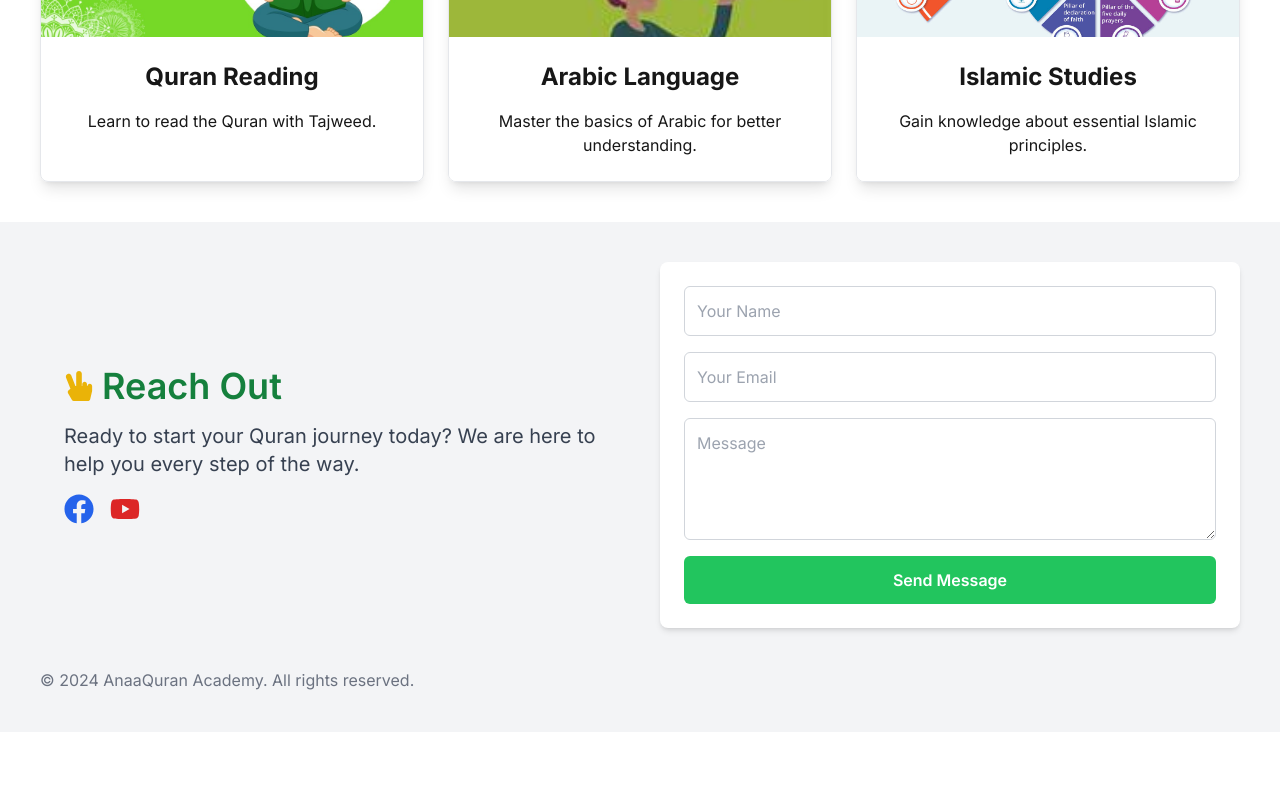
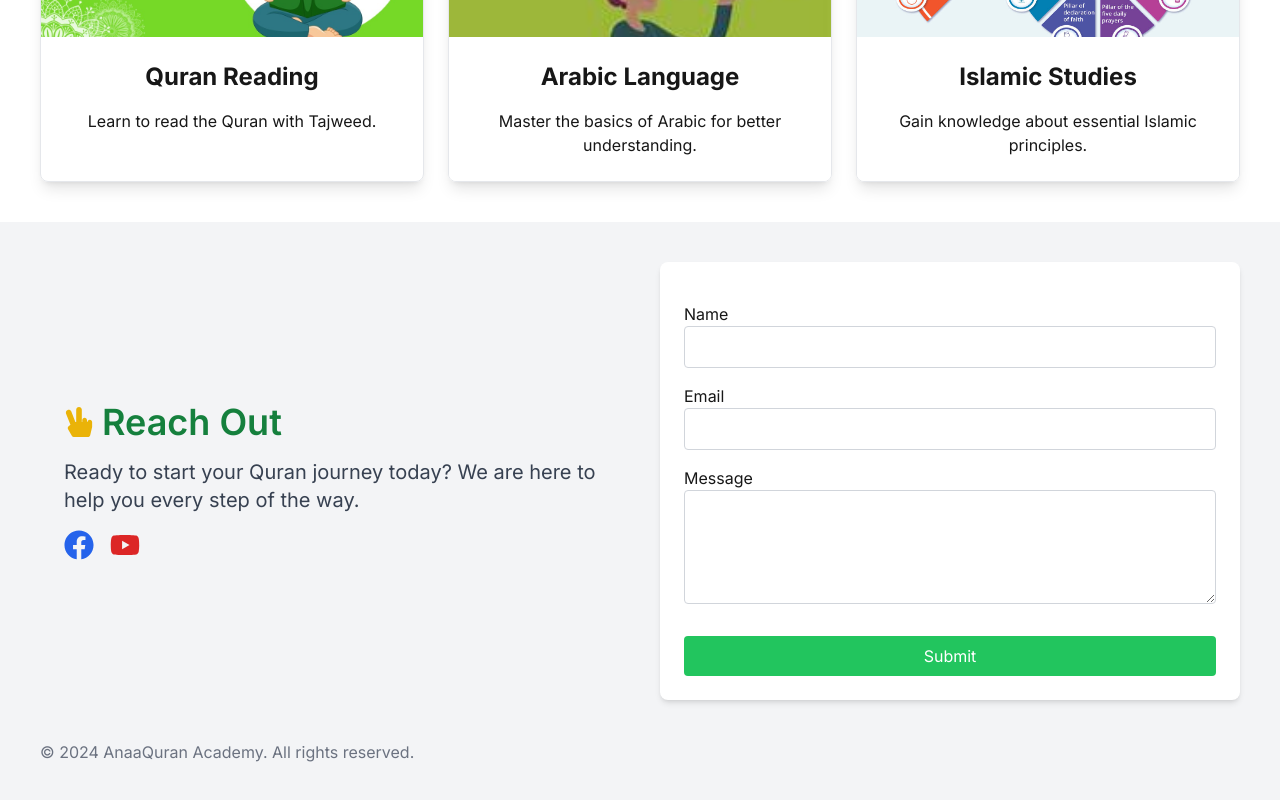
Before and after one commit to khaled9912/quran_academy, a Next.js app: page / in a window 1280 px wide. Shown: the part 1500-2300 px from the top of the page. Before the commit the page ends 2232 px from the top, so only its background shows below. Built offline with nearby package versions, Linux system fonts and the light colour scheme.

Commit message:
feat: finalize contact form by addding nodemailer

```diff
--- a/package.json
+++ b/package.json
@@ -10,9 +10,12 @@
     "format": "prettier --write ."
   },
   "dependencies": {
+    "dotenv": "^16.4.5",
     "next": "14.2.8",
+    "nodemailer": "^6.9.16",
     "react": "^18",
     "react-dom": "^18",
+    "react-hook-form": "^7.53.2",
     "react-icons": "^5.3.0"
   },
   "devDependencies": {
--- /dev/null
+++ b/src/app/api/contact/route.js
@@ -0,0 +1,33 @@
+import nodemailer from 'nodemailer';
+
+export async function POST (request) {
+    const { name, email, message } = await request.json();
+    const mailData = {
+      from: email,
+      to: process.env.RECEIVER_EMAIL,
+      subject: `You have a new message from ${name}`,
+      text: message + " | Sent from: " + email,
+    html: `<div>${message}</div><p>Sent from:
+    ${email}</p>`
+     }
+
+     const transporter = nodemailer.createTransport({
+       port: 465,
+       host: "smtp.gmail.com",
+       auth: {
+         user: process.env.EMAIL_USER,
+         pass: process.env.EMAIL_APP_PASSWORD,
+        },
+        secure: true,
+      })
+
+      transporter.sendMail(mailData, function (err, info) {
+       if(err)
+         console.log(err)
+       else
+         console.log(info)
+     })
+
+     return new Response(JSON.stringify({ message: 'Form submitted successfully!' }), {
+        status: 200,
+      });  }
--- a/src/app/globals.css
+++ b/src/app/globals.css
@@ -34,3 +34,23 @@ body {
 .menu-items {
   @apply absolute bg-black text-white left-0 top-20 w-full h-[calc(100vh-80px)] flex flex-col items-center justify-center gap-8 text-xl z-10;
 }
+
+.alert {
+  position: fixed;
+  top: 0;
+  left: 0;
+  width: 100%;
+  padding: 1rem;
+  background-color: #d4edda;
+  color: #155724;
+  border: 1px solid #c3e6cb;
+  font-weight: bold;
+  text-align: center;
+  z-index: 1000;
+  transition: opacity 0.5s ease;
+}
+
+.success-alert {
+  background-color: #d4edda; /* Light green background */
+  color: #155724;           /* Dark green text */
+}
--- a/src/components/Footer.jsx
+++ b/src/components/Footer.jsx
@@ -1,8 +1,51 @@
+'use client'
+import { useForm } from 'react-hook-form';
+import { useState } from 'react';
 import { FaFacebook, FaYoutube, FaHandPeace   } from 'react-icons/fa';
 
 const Footer = ()  => {
+
+
+  const { register, handleSubmit, reset, formState: { errors }, setValue, getValues} = useForm();
+  const [successMessage, setSuccessMessage] = useState('');
+  const [showAlert, setShowAlert] = useState(false);
+
+  const onSubmit = (e) => {
+    let data = getValues()
+
+    fetch('/api/contact', {
+      method: 'POST',
+      headers: {
+        'Accept': 'application/json, text/plain, */*',
+        'Content-Type': 'application/json'
+      },
+      body: JSON.stringify(data)
+    }).then((res) => {
+      console.log('Response received')
+      if (res.status === 200) {
+        console.log('Response succeeded!')
+       reset()
+
+        setSuccessMessage('Thank you! Your message has been sent successfully.');
+        setShowAlert(true);
+         // Hide the alert after 3 seconds
+         setTimeout(() => {
+            setShowAlert(false);
+            setSuccessMessage('');
+          }, 3000);
+      }
+    }).catch((error) => {
+      console.error('Error occurred:', error);
+    });
+  }
+
     return (
         <section className="w-full p-10 bg-gray-100 text-center md:text-left" id='contacts'>
+             {showAlert && (
+        <div className="alert success-alert">
+          {successMessage}
+        </div>
+      )}
             <div className="max-w-7xl mx-auto grid grid-cols-1 md:grid-cols-2 gap-10">
 
                 {/* Left Column - Message */}
@@ -24,29 +67,53 @@ import { FaFacebook, FaYoutube, FaHandPeace   } from 'react-icons/fa';
 
                 {/* Right Column - Contact Form */}
                 <div className="bg-white p-6 rounded-lg shadow-md">
-                    <form className="flex flex-col space-y-4">
+                <form onSubmit={handleSubmit(onSubmit)} className="flex flex-col gap-4 mt-4">
+        <div className="flex flex-col">
+          <label htmlFor="name">Name</label>
           <input
-                            className="border border-gray-300 p-3 rounded-md w-full"
-                            type="text"
-                            placeholder="Your Name"
+            id="name"
+            {...register('name', { required: 'Name is required' })}
+            className="p-2 border border-gray-300 rounded"
           />
+          {errors.name && <span className="text-red-500">{errors.name.message}</span>}
+        </div>
+
+        <div className="flex flex-col">
+          <label htmlFor="email">Email</label>
           <input
-                            className="border border-gray-300 p-3 rounded-md w-full"
+            id="email"
             type="email"
-                            placeholder="Your Email"
+            {...register('email', {
+              required: 'Email is required',
+              pattern: {
+                value: /^[a-zA-Z0-9._%+-]+@[a-zA-Z0-9.-]+\.[a-zA-Z]{2,4}$/,
+                message: 'Enter a valid email address',
+              },
+            })}
+            className="p-2 border border-gray-300 rounded"
           />
+          {errors.email && <span className="text-red-500">{errors.email.message}</span>}
+        </div>
+
+        <div className="flex flex-col">
+          <label htmlFor="message">Message</label>
           <textarea
-                            className="border border-gray-300 p-3 rounded-md w-full"
+            id="message"
+            {...register('message', { required: 'Message is required' })}
+            className="p-2 border border-gray-300 rounded"
             rows="4"
-                            placeholder="Message"
-                        ></textarea>
-                        <button
-                            type="submit"
-                            className="w-full py-3 bg-green-500 text-white font-semibold rounded-md hover:bg-green-600"
-                        >
-                            Send Message
+          />
+          {errors.message && <span className="text-red-500">{errors.message.message}</span>}
+        </div>
+
+        <button type="submit" className="p-2 bg-green-500 text-white rounded  mt-4">
+          Submit
         </button>
       </form>
+       {/* Success message */}
+       {successMessage && (
+        <p className="success-message">{successMessage}</p>
+      )}
                 </div>
             </div>
             <p className="mt-10 text-gray-500">&copy; {new Date().getFullYear()} AnaaQuran Academy. All rights reserved.</p>
```
Also changed, not shown: tsconfig.json (+19 -5 lines), 2 other files (tests, documents, lock files or other folders). Lines whose indentation alone changed are shown as unchanged.
